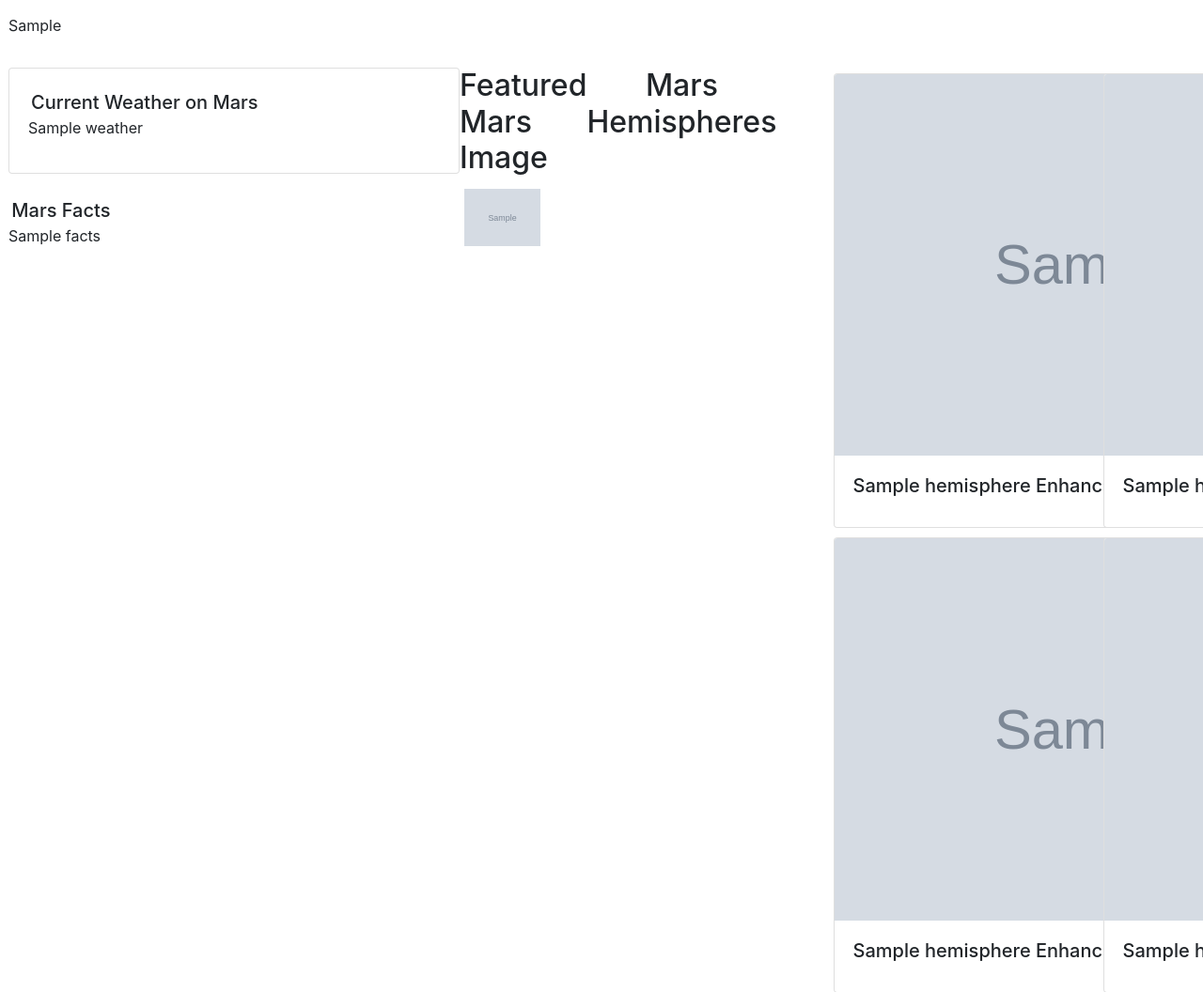
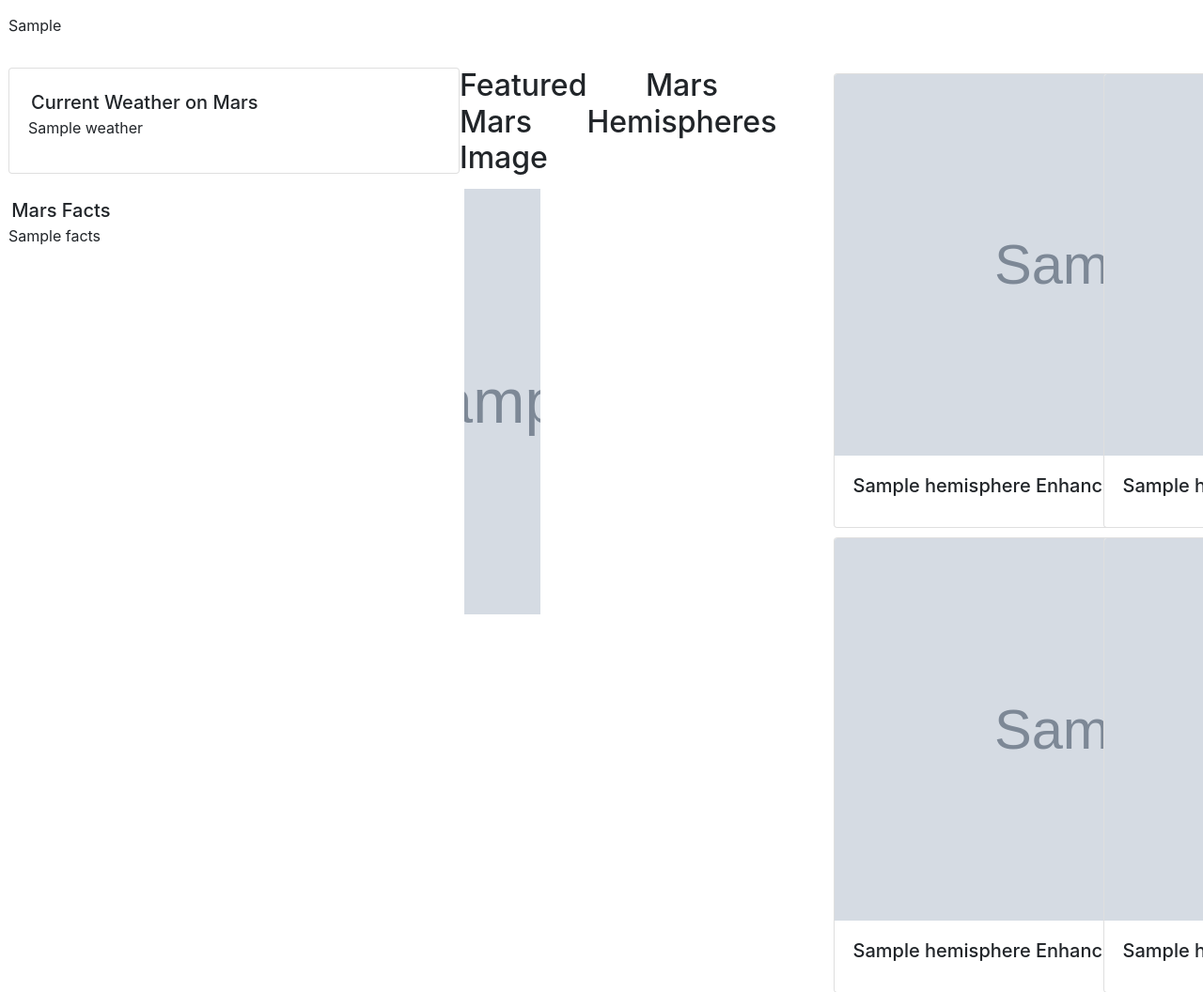
Before and after one commit to markgat/MarsWebscrape, a Flask app: page / in a window 1280 px wide. Shown: the part 395-1451 px from the top of the page at 94% size. Run offline with Flask 2, Linux system fonts and the light colour scheme; grey boxes marked "Sample" are stand-in pictures; a database or web service that is not in the repository returns one stand-in record (values such as "Sample title"); some libraries are stand-ins or nearby versions.

Commit message:
Specified dimensions of featured image in index.html

```diff
--- a/templates/index.html
+++ b/templates/index.html
@@ -37,7 +37,7 @@
             </div>
             <div>
                 <h2>Featured Mars Image</h2>
-                <img src={{mars_data.featured_img}} alt="Featured Image" style="width: 60%; margin: 5px;">
+                <img src={{mars_data.featured_img}} alt="Featured Image" style="width: 60%;height: 12cm; margin: 5px;">
             </div>
             <br>
             <h2 id="centered">Mars Hemispheres</h2>
```
Also changed, not shown: 1 other file.
